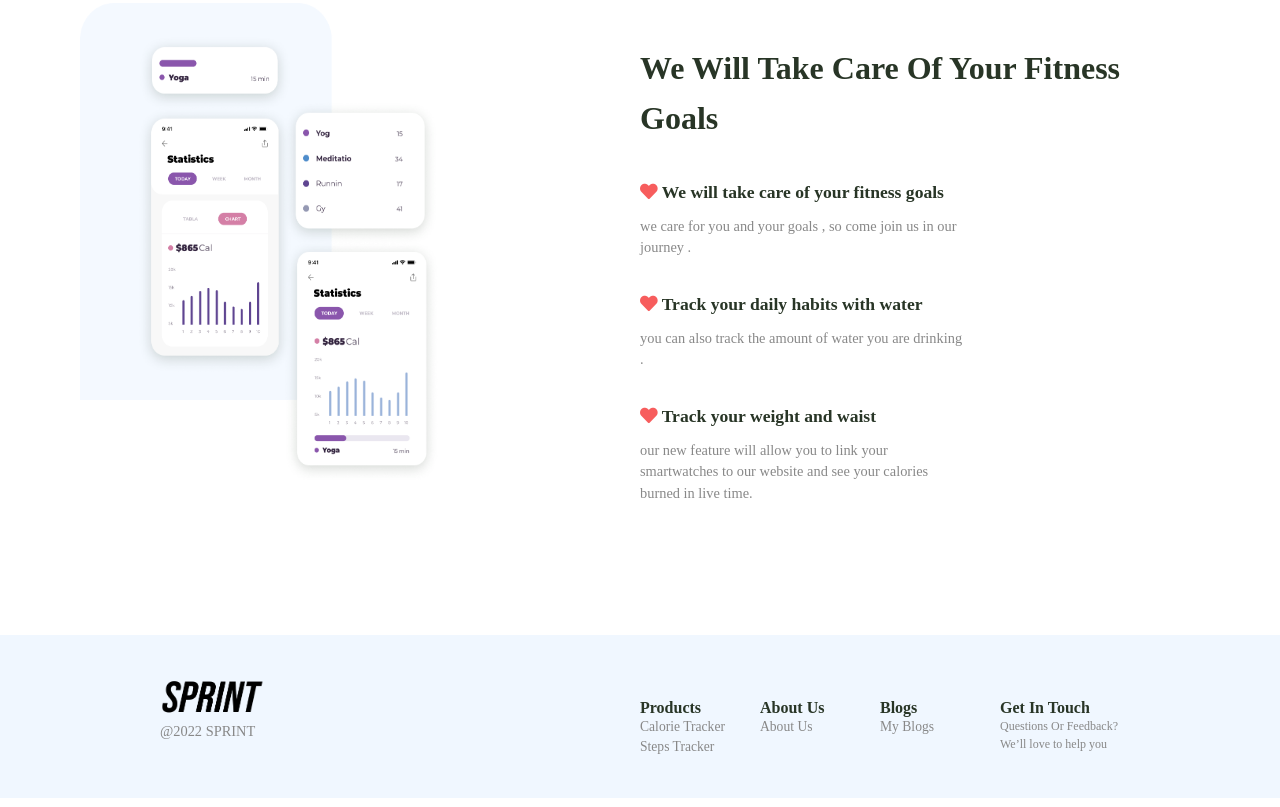
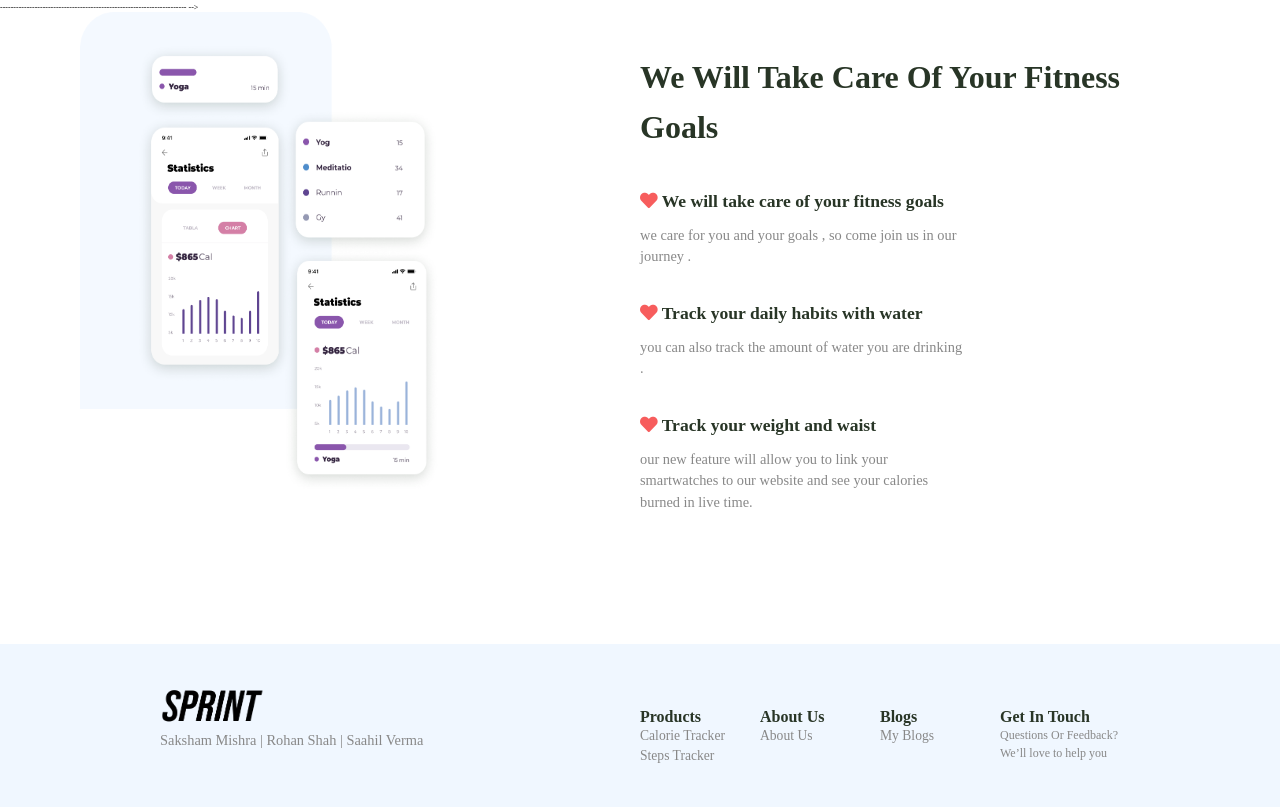
Before and after one commit to RohanShah210/oss-lab, a plain HTML site: page index.html in a window 1280 px wide. Shown: the part 2637-3444 px from the top of the page. Drawn offline with Linux system fonts and the light colour scheme; a web font is replaced by a local one.

Commit message:
added member names

```diff
--- a/index.html
+++ b/index.html
@@ -167,8 +167,7 @@
       </div>
     </section>
 
-    <!-- ----------------------------- our 5th section start
-      Plz susbsribe to Thapa Technical. It means a world to me ✌.
+
         ---------------------------------------------------------------------- -->
 
     <section class="common-section" id="section-five">
@@ -217,7 +216,7 @@
     <footer>
       <div class="logo-div">
         <img src="images/logo3.png" alt="logo" />
-        <p>@2022 SPRINT</p>
+        <p>Saksham Mishra | Rohan Shah | Saahil Verma</p>
       </div>
 
       <div class="footer-menu">
```
Also changed, not shown: fonts/Avenir LT Std 65 Medium.otf (added).
